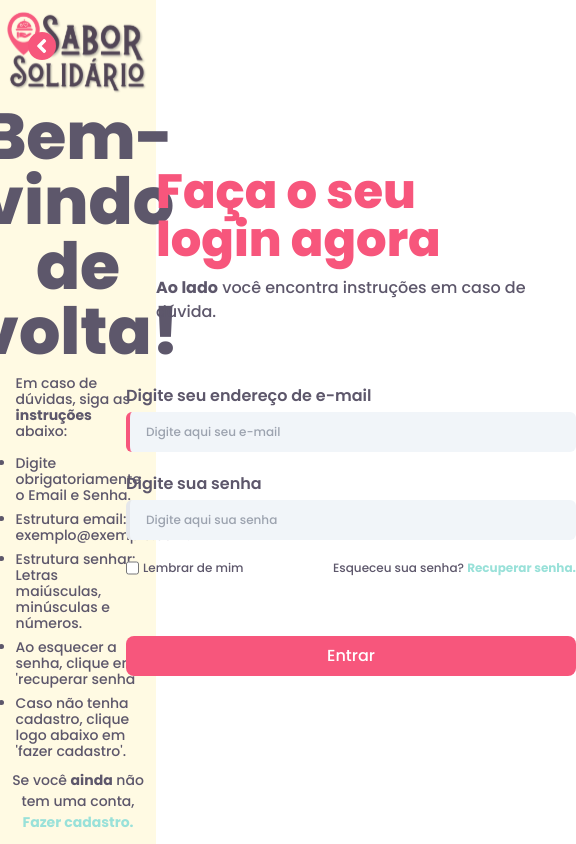
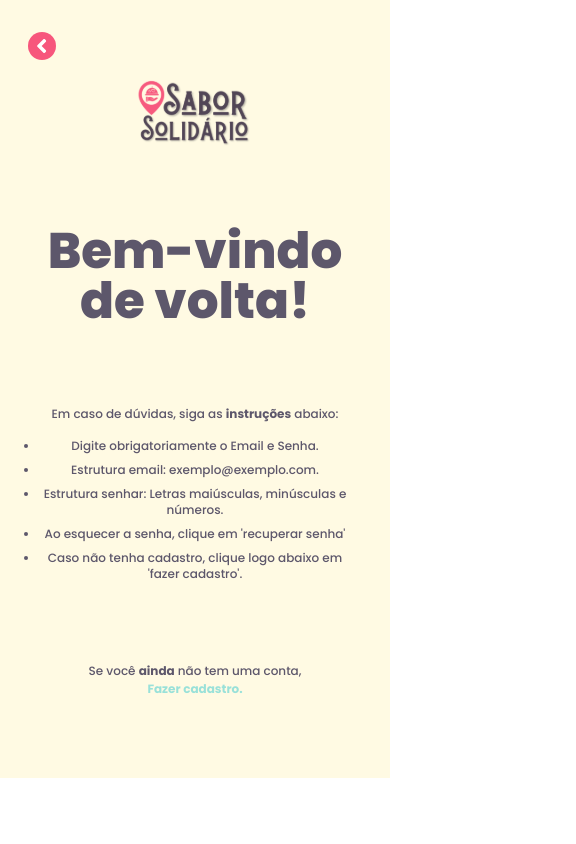
Before and after one commit to Guga-Santos/sabor_solidario_Front, a Next.js app: page /login in a window 390 px wide. Shown: the top 844 px of the page, 576 px wide, since content can reach past the window. Built offline with nearby package versions, Linux system fonts and the light colour scheme.

Commit message:
Tela login, responsiva.

```diff
--- a/src/app/login/page.jsx
+++ b/src/app/login/page.jsx
@@ -43,19 +43,21 @@ export default function Login() {
     }
 
 
-    return <div className="flex w-[100vw] h-[100vh]">
-        <div className="flex flex-col w-[40%] justify-evenly items-center bg-second-yellow text-center">
+    return (
+    <div className="flex flex-col lg:flex-row w-screen h-screen">
+        {/* Lado esquerdo - bem vindos */}
+        <div className="py-20 lg:py-10 flex text-center gap-20 flex-col lg:w-[40%] h-[100%] justify-evenly items-center bg-second-yellow">
             <div className="absolute left-7 top-8 w-7">
                     <button><Image src={voltar} alt="seta voltar" /></button>
             </div>
 
             <Link href="/">
-                <Image className="w-[150px]" src={logo} alt="Logo" />
+                <Image className="w-[120px]" src={logo} alt="Logo" />
             </Link>
 
-            <div className="font-extrabold text-[65px] leading-[1]"> Bem-vindo de volta!</div>
+            <div className="font-extrabold lg:text-[65px] text-[50px] leading-[1] px-5"> Bem-vindo de volta!</div>
 
-            <ul className="flex flex-col text-[14px] w-[80%] text-start gap-2  list-disc leading-4">
+            <ul className="flex flex-col leading-3 text-[12px] lg:text-[14px] w-[80%] text-center lg:text-start gap-2  list-disc leading-4">
                 <p className="pb-2">Em caso de dúvidas, siga as <span className="font-bold">instruções</span> abaixo:</p>
                 <Instrucoes intrucao="Digite obrigatoriamente o Email e Senha." />
                 <Instrucoes intrucao="Estrutura email: exemplo@exemplo.com." />
@@ -64,22 +66,23 @@ export default function Login() {
                 <Instrucoes intrucao="Caso não tenha cadastro, clique logo abaixo em 'fazer cadastro'." />
             </ul>
 
-            <div className="text-[14px]">
+            <div className="text-[12px] lg:text-[14px]">
                 <p>Se você <span className="font-bold">ainda</span> não tem uma conta,</p>
                 <p className="text-second-green font-bold hover:underline"><Link href="/cadastro">Fazer cadastro.</Link></p>
             </div>
         </div>
 
-        <div className="flex flex-col justify-center items-center w-[100vw] h-[100vh] gap-5">
+        {/* Lado direito - login */}
+        <div className="flex py-24 lg:py-10 flex-col justify-center items-center w-screen h-screen lg:p-0 p-10 gap-5">
             <div className="flex flex-col gap-3 items-center mb-10">
-                <div className="font-extrabold text-second-pink text-5xl">Faça o seu login agora</div>
-                <div> <span className="font-bold">Ao lado</span>  você encontra instruções em caso de dúvida.</div>
+                <div className="font-extrabold text-second-pink text-center text-4xl lg:text-5xl">Faça o seu login agora</div>
+                <div className="text-[14px] lg:text-[16px]"> <span className="font-bold">Ao lado</span>  você encontra instruções em caso de dúvida.</div>
             </div>
 
             <form onSubmit={handleSubmit} action='#' method='post' className="flex flex-col items-center gap-5">
-                <div className="flex flex-col w-[450px]  gap-1">
+                <div className="flex flex-col w-full px-20 lg:px-0 lg:w-[450px] gap-1">
                     {/* se atentar a fazer ainda : Colocar a lógica do asteristico vermelho de obrigatoriedade */}
-                    <label htmlFor="email" className="font-semibold"> Digite seu endereço de e-mail </label>
+                    <label htmlFor="email" className="font-semibold text-[12px] lg:text-[16px]"> Digite seu endereço de e-mail </label>
 
                     {/* pegar o valor sempre atualizado, pegando os dados digitados do user através da função onChange(ato do usuario digitar)*/}
                     <input onChange={(e) => setEmail(e.target.value)}
@@ -91,9 +94,9 @@ export default function Login() {
                         placeholder="Digite aqui seu e-mail" />
                 </div>
 
-                <div className="flex flex-col w-[450px] gap-1">
+                <div className=" px-20 lg:px-0 flex flex-col w-[450px] gap-1">
                     {/* se atentar a fazer ainda : Colocar a lógica do asteristico vermelho de obrigatoriedade */}
-                    <label htmlFor="password" className="font-semibold"> Digite sua senha </label>
+                    <label htmlFor="password" className=" text-[12px] lg:text-[16px] font-semibold"> Digite sua senha </label>
 
                     {/* o evento pega o valor sempre atualizado. Pegando os dados digitados do user através da função onChange(ato do usuario digitar)*/}
                     <input onChange={(e) => setPassword(e.target.value)}
@@ -104,15 +107,16 @@ export default function Login() {
                         placeholder="Digite aqui sua senha" />
                 </div>
 
-                <div className="flex justify-between text-xs w-[450px] mb-10">
+                <div className="flex flex-col items-center lg:flex-row justify-between text-xs w-full mb-10">
                     <label className="flex gap-1"><input type="checkbox" /> Lembrar de mim</label>
                     <p> Esqueceu sua senha? <a href="/recuperarSenha"><span className="font-bold text-second-green hover:underline">Recuperar senha.</span></a></p>
                 </div>
 
                 <Link href="/perfilRestaurante">
-                    <button className="w-[450px] bg-second-pink text-white h-10 rounded-lg transition hover:opacity-85">Entrar</button>
+                    <button className=" px-32 lg:px-[200px] bg-second-pink text-white h-10 rounded-lg transition hover:bg-second-pink-hover">Entrar</button>
                 </Link>
             </form>
         </div>
     </div>
+    )
 }
--- a/src/app/page.js
+++ b/src/app/page.js
@@ -19,21 +19,21 @@ export default function Home() {
 
   const testimonials = [
     {
-      image: User2, // Substitua pelo seu asset
+      image: User2,
       name: "Joana Silva",
       role: "Voluntária",
       message:
         "Participar dessa iniciativa foi transformador. Estou feliz em contribuir para um mundo melhor.",
     },
     {
-      image: User3, // Substitua pelo seu asset
-      name: "Carlos Souza",
+      image: User3,
+      name: "Manubs fest",
       role: "Restaurante Parceiro",
       message:
         "Reduzimos o desperdício e ajudamos quem mais precisa. Sabor Solidário é incrível!",
     },
     {
-      image: User2, // Substitua pelo seu asset
+      image: User2,
       name: "Mariana Oliveira",
       role: "Doadora",
       message:
@@ -52,7 +52,7 @@ export default function Home() {
   return (
     <div className="container h-screen w-screen min-w-screen">
       {/* Header */}
-      <nav className="flex pt-4 justify-around items-center wx-auto h-[12%] sticky top-0 left-0 bg-white">
+      <nav className="flex lg:pt-2 justify-around items-center wx-auto w-screen h-[12%] sticky top-0 left-0 bg-white">
         <div>
           <Link href='/'>
             <Image className="w-[90px] object-cover" src={logo} alt="Logo" />
@@ -84,12 +84,12 @@ export default function Home() {
         <div className="absolute top-[70px] left-0 w-full bg-white shadow-lg z-40">
           <ul className="flex flex-col items-center gap-4 text-[14px] font-semibold py-4">
             <li>
-              <Link href="/" onClick={() => setMenuOpen(false)}>
+              <Link className='hover:text-second-pink-hover transition' href="/" onClick={() => setMenuOpen(false)}>
                 Home
               </Link>
             </li>
             <li>
-              <Link href="/" onClick={() => setMenuOpen(false)}>
+              <Link className='hover:text-second-pink-hover transition' href="/" onClick={() => setMenuOpen(false)}>
                 Sobre nós
               </Link>
             </li>
@@ -106,7 +106,7 @@ export default function Home() {
 
       {/* HeroSection leading-none  */}
       <div className="flex flex-col pt-10 text-center px-14 lg:pb-6 lg:flex-row justify-center items-center w-screen h-auto lg:text-start">
-        <div className="flex flex-col flex-1 md:px-5">
+        <div className="flex flex-col flex-1 md:px-9">
           <h1 className="text-[50px] leading-none md:text-[55px] lg:text-[65px] lg:w-[90%] w-[100%] lg:leading-none font-bold tracking-[-.03em]">
             <span className="text-second-pink">Juntos</span>, podemos construir um futuro melhor<span className="text-second-pink">!</span>
           </h1>
@@ -257,7 +257,7 @@ export default function Home() {
       <div className="flex w-screen flex-col md:flex-row gap-5 items-center justify-center md:justify-evenly h-auto md:h-[45vh] bg-second-green p-5 md:w-screen">
         {/* Coluna 1: Logo e redes sociais */}
         <div className="flex flex-col gap-3 items-center">
-          <Image width={140} src={logo} alt="logo marca" />
+          <Image width={100} src={logo} alt="logo marca" />
           <div className="flex gap-3">
             <Link href="/" className="hover:scale-110 transition-transform duration-200 hover:text-second-pink">
               <Facebook />
```
